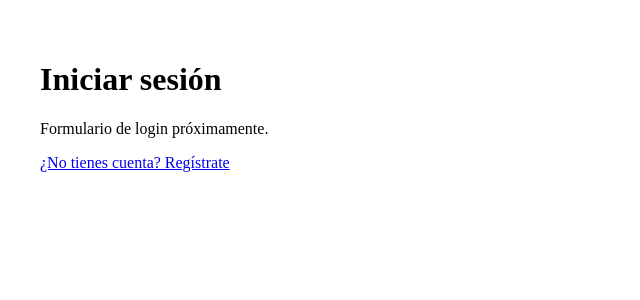
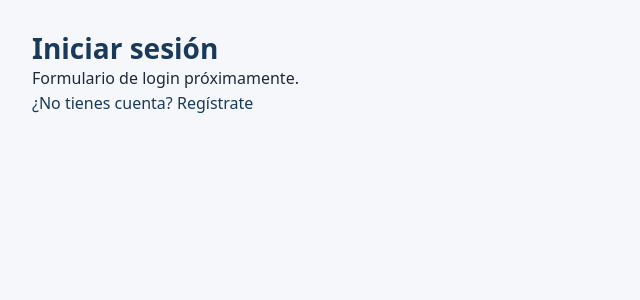
Before and after one commit to byTomDev/portal-convocatorias-publicas, a React (Vite) app in the folder apps/frontend/: page /login in a window 1280 px wide. Shown: the top 300 px of the page, without its empty margins (0-640 px from the left). Built offline with nearby package versions, Linux system fonts and the light colour scheme.

Commit message:
style(frontend): 🎨 estilos globales base y tipografía institucional

```diff
--- a/apps/frontend/src/main.jsx
+++ b/apps/frontend/src/main.jsx
@@ -1,6 +1,7 @@
 import React from 'react'
 import ReactDOM from 'react-dom/client'
 import App from './App.jsx'
+import './styles/global.css'
 
 ReactDOM.createRoot(document.getElementById('root')).render(
   <React.StrictMode>
--- /dev/null
+++ b/apps/frontend/src/styles/global.css
@@ -0,0 +1,151 @@
+/* ─── Variables ─── */
+:root {
+  --color-primary:    #1a3a5c;
+  --color-accent:     #d4a017;
+  --color-bg:         #f5f7fa;
+  --color-surface:    #ffffff;
+  --color-text:       #1e293b;
+  --color-text-muted: #64748b;
+  --color-border:     #e2e8f0;
+  --color-error:      #dc2626;
+  --radius-sm:        4px;
+  --radius-md:        8px;
+}
+
+/* ─── Reset y base ─── */
+*, *::before, *::after {
+  box-sizing: border-box;
+  margin: 0;
+  padding: 0;
+}
+
+html {
+  font-size: 16px;
+}
+
+body {
+  font-family: system-ui, -apple-system, BlinkMacSystemFont, 'Segoe UI', sans-serif;
+  background-color: var(--color-bg);
+  color: var(--color-text);
+  line-height: 1.6;
+  -webkit-font-smoothing: antialiased;
+}
+
+/* ─── Tipografía ─── */
+h1 { font-size: 1.75rem; line-height: 1.2; color: var(--color-primary); }
+h2 { font-size: 1.375rem; line-height: 1.3; color: var(--color-primary); }
+h3 { font-size: 1.125rem; line-height: 1.4; color: var(--color-text); }
+
+p { color: var(--color-text); }
+
+/* ─── Enlaces ─── */
+a {
+  color: var(--color-primary);
+  text-decoration: none;
+}
+
+a:hover {
+  text-decoration: underline;
+}
+
+/* ─── Botones ─── */
+button {
+  cursor: pointer;
+  font-family: inherit;
+  font-size: 1rem;
+  border: none;
+  border-radius: var(--radius-md);
+  padding: 0.5rem 1rem;
+  transition: opacity 0.15s ease;
+}
+
+button:disabled {
+  opacity: 0.5;
+  cursor: not-allowed;
+}
+
+button.btn-primary {
+  background-color: var(--color-primary);
+  color: #ffffff;
+}
+
+button.btn-primary:hover:not(:disabled) {
+  opacity: 0.85;
+}
+
+button.btn-secondary {
+  background-color: var(--color-surface);
+  color: var(--color-primary);
+  border: 1px solid var(--color-border);
+}
+
+button.btn-secondary:hover:not(:disabled) {
+  border-color: var(--color-primary);
+}
+
+/* ─── Formularios ─── */
+input[type="text"],
+input[type="email"],
+input[type="password"] {
+  font-family: inherit;
+  font-size: 1rem;
+  width: 100%;
+  padding: 0.5rem 0.75rem;
+  border: 1px solid var(--color-border);
+  border-radius: var(--radius-md);
+  background-color: var(--color-surface);
+  color: var(--color-text);
+  transition: border-color 0.15s ease;
+}
+
+input:focus {
+  outline: none;
+  border-color: var(--color-primary);
+}
+
+input::placeholder {
+  color: var(--color-text-muted);
+}
+
+label {
+  font-size: 0.875rem;
+  font-weight: 500;
+  color: var(--color-text);
+  display: block;
+  margin-bottom: 0.25rem;
+}
+
+/* ─── Layout mínimo ─── */
+.page {
+  min-height: 100vh;
+  display: flex;
+  align-items: center;
+  justify-content: center;
+  padding: 2rem;
+}
+
+.card {
+  background: var(--color-surface);
+  border: 1px solid var(--color-border);
+  border-radius: var(--radius-md);
+  padding: 2rem;
+  width: 100%;
+  max-width: 400px;
+  box-shadow: 0 1px 3px rgba(0, 0, 0, 0.08);
+}
+
+.card h1 {
+  margin-bottom: 1.5rem;
+  text-align: center;
+}
+
+/* ─── Utilidades ─── */
+.text-muted { color: var(--color-text-muted); }
+.text-error { color: var(--color-error); }
+.text-center { text-align: center; }
+.mt-1 { margin-top: 0.5rem; }
+.mt-2 { margin-top: 1rem; }
+.mt-3 { margin-top: 1.5rem; }
+.mb-1 { margin-bottom: 0.5rem; }
+.mb-2 { margin-bottom: 1rem; }
+.mb-3 { margin-bottom: 1.5rem; }
```
